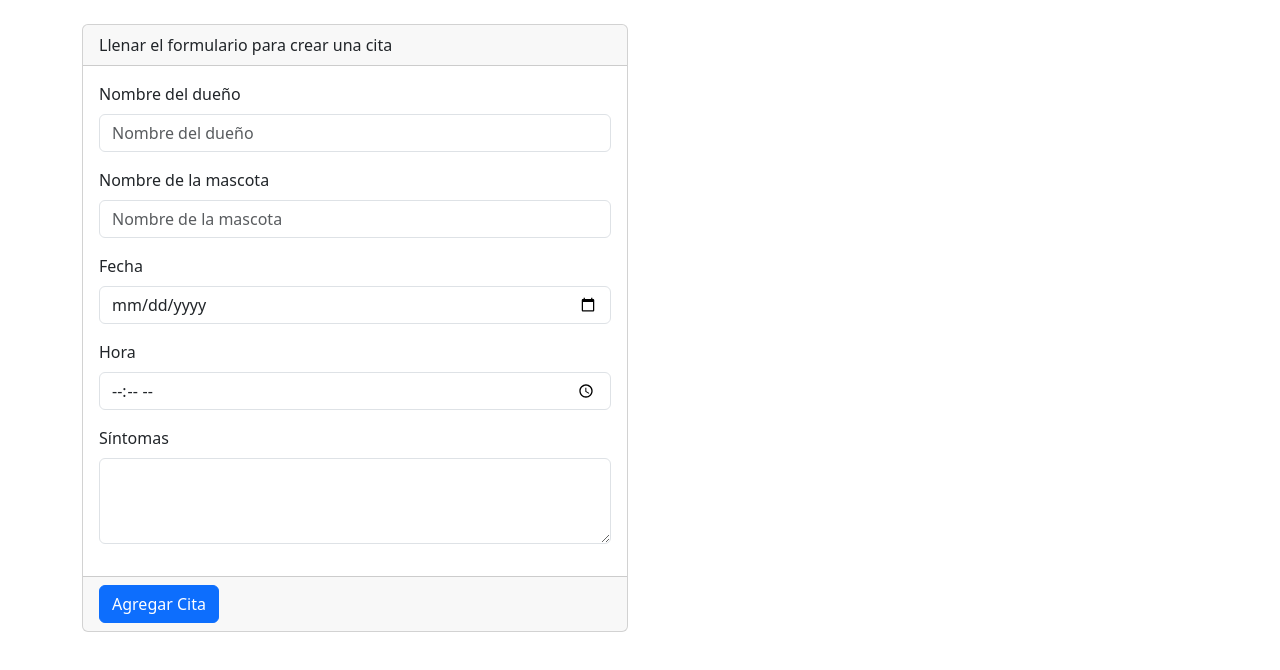
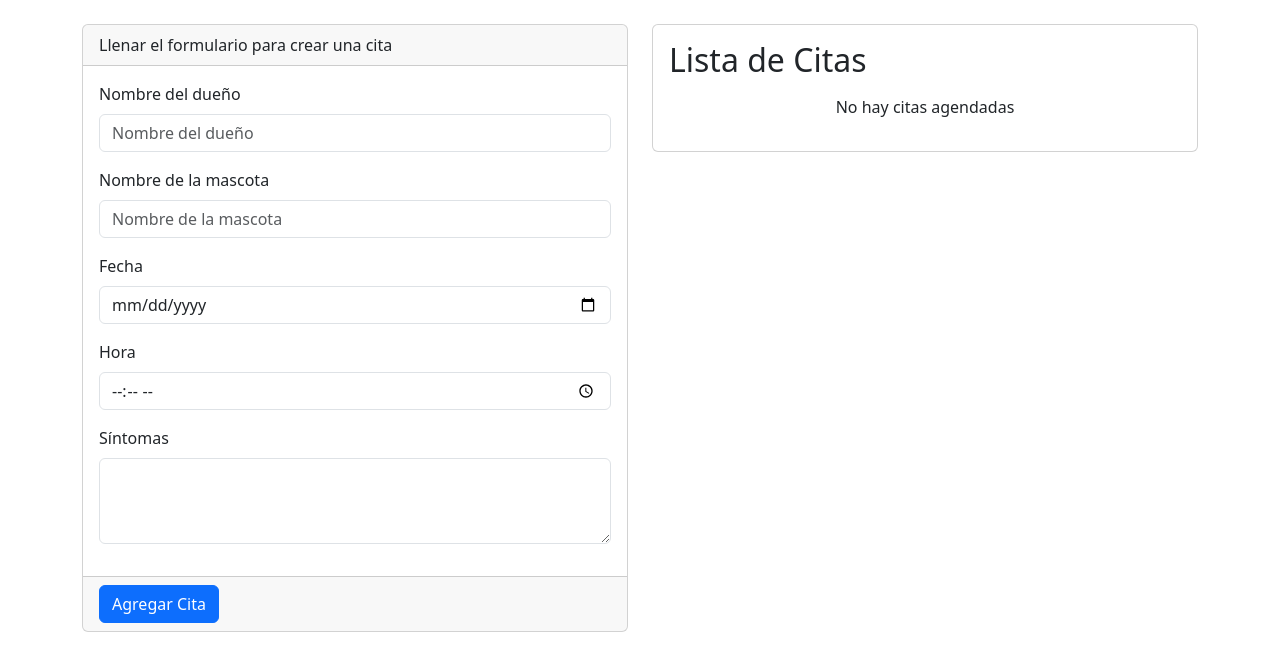
Before and after one commit to camilaalani/practicoReact-ejercicio9, a React (Vite) app: page / in a window 1280 px wide. Shown: the top 670 px of the page. Built offline with nearby package versions, Linux system fonts and the light colour scheme.

Commit message:
agregue una card donde tenemos el titulo, una verificacion de si hay citas agendadas, un mensaje en casi de que no haya citas y en caso de que las haya se renderiza la lista y tambien se itera sobre cada cita y llama a la card del componente CitaCard para cada una

```diff
--- a/src/components/ListaCitas.jsx
+++ b/src/components/ListaCitas.jsx
@@ -1,10 +1,23 @@
+import React from 'react';
+import { Card } from 'react-bootstrap';
+import CitaCard from './CitaCard';
 
-
-const ListaCitas = () => {
+const ListaCitas = ({ citas, onBorrarCita }) => {
   return (
-    <>
-
-    </>
+    <Card>
+      <Card.Body>
+        <h2>Lista de Citas</h2>
+        {citas.length === 0 ? (
+          <p className='text-center mt-3'>No hay citas agendadas</p>
+        ) : (
+          <>
+            {citas.map((cita, index) => (
+              <CitaCard key={index} cita={cita} onBorrar={() => onBorrarCita(index)} />
+            ))}
+          </>
+        )}
+      </Card.Body>
+    </Card>
   );
 };
 
```
